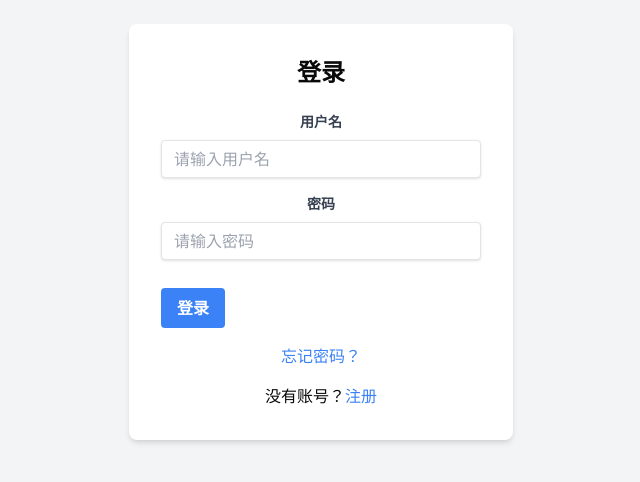
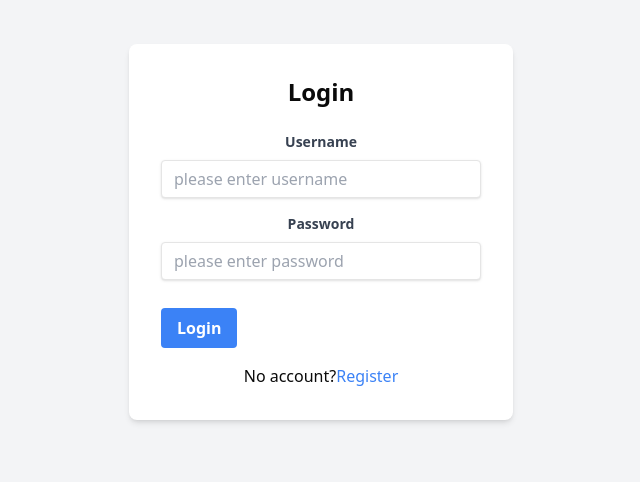
Before and after one commit to amandafanny/ai_agent_web, a Next.js app: page /login in a window 1280 px wide. Shown: the part 168-650 px from the top of the page, without its empty margins (319-959 px from the left). Built offline with nearby package versions, Linux system fonts and the light colour scheme; what @assistant-ui/react, @assistant-ui/react-markdown would draw is missing.

Commit message:
feat: copywriter

```diff
--- a/app/login/page.tsx
+++ b/app/login/page.tsx
@@ -22,7 +22,7 @@ export default function Login() {
       if (data.code === 0) {
         console.log("注册成功");
         setCookie("token", data.data.token);
-        window.location.href = "/";
+        window.location.href = "/agent";
       }
     }
   };
@@ -30,19 +30,19 @@ export default function Login() {
     <main className="text-center">
       <div className="flex items-center justify-center min-h-screen bg-gray-100">
         <div className="bg-white rounded-lg shadow-md p-8 w-96">
-          <h2 className="text-2xl font-bold mb-6 text-center">登录</h2>
+          <h2 className="text-2xl font-bold mb-6 text-center">Login</h2>
           <form>
             <div className="mb-4">
               <label
                 className="block text-gray-700 text-sm font-bold mb-2"
                 htmlFor="username"
               >
-                用户名
+                Username
               </label>
               <input
                 className="shadow appearance-none border rounded w-full py-2 px-3 text-gray-700 leading-tight focus:outline-none focus:shadow-outline"
                 id="username"
-                placeholder="请输入用户名"
+                placeholder="please enter username"
                 required
                 value={username}
                 onChange={(e) => {
@@ -55,13 +55,13 @@ export default function Login() {
                 className="block text-gray-700 text-sm font-bold mb-2"
                 htmlFor="password"
               >
-                密码
+                Password
               </label>
               <input
                 className="shadow appearance-none border rounded w-full py-2 px-3 text-gray-700 mb-3 leading-tight focus:outline-none focus:shadow-outline"
                 id="password"
                 type="password"
-                placeholder="请输入密码"
+                placeholder="please enter password"
                 required
                 value={password}
                 onChange={(e) => {
@@ -75,22 +75,17 @@ export default function Login() {
                 type="submit"
                 onClick={login}
               >
-                登录
+                Login
               </button>
             </div>
           </form>
           <div className="mt-4 text-center">
-            <a href="#" className="text-blue-500 hover:text-blue-800">
-              忘记密码？
-            </a>
-          </div>
-          <div className="mt-4 text-center">
-            <span>没有账号？</span>
+            <span>No account?</span>
             <Link
               href="/register"
               className="text-blue-500 hover:text-blue-800"
             >
-              注册
+              Register
             </Link>
           </div>
         </div>
--- a/app/register/page.tsx
+++ b/app/register/page.tsx
@@ -26,27 +26,27 @@ const Register = () => {
       ).json();
       console.log("data", data);
       if (data.code === 0) {
-        console.log("注册成功");
         setCookie("token", data.data.token);
+        window.location.href = "/agent";
       }
     }
   };
   return (
     <div className="flex items-center justify-center min-h-screen bg-gray-100">
       <div className="bg-white rounded-lg shadow-md p-8 w-96">
-        <h2 className="text-2xl font-bold mb-6 text-center">注册</h2>
+        <h2 className="text-2xl font-bold mb-6 text-center">Register</h2>
         <form>
           <div className="mb-4">
             <label
               className="block text-gray-700 text-sm font-bold mb-2"
               htmlFor="username"
             >
-              用户名
+              Username
             </label>
             <input
               className="shadow appearance-none border rounded w-full py-2 px-3 text-gray-700 leading-tight focus:outline-none focus:shadow-outline"
               id="username"
-              placeholder="请输入邮箱"
+              placeholder="Please enter username"
               required
               value={username}
               onChange={(e) => {
@@ -59,13 +59,13 @@ const Register = () => {
               className="block text-gray-700 text-sm font-bold mb-2"
               htmlFor="password"
             >
-              密码
+              Password
             </label>
             <input
               className="shadow appearance-none border rounded w-full py-2 px-3 text-gray-700 mb-3 leading-tight focus:outline-none focus:shadow-outline"
               id="password"
               type="password"
-              placeholder="请输入密码"
+              placeholder="Please enter password"
               required
               value={password}
               onChange={(e) => {
@@ -78,13 +78,13 @@ const Register = () => {
               className="block text-gray-700 text-sm font-bold mb-2"
               htmlFor="confirmPassword"
             >
-              确认密码
+              ConfirmPassword
             </label>
             <input
               className="shadow appearance-none border rounded w-full py-2 px-3 text-gray-700 mb-3 leading-tight focus:outline-none focus:shadow-outline"
               id="confirmPassword"
               type="password"
-              placeholder="请确认密码"
+              placeholder="Please enter confirmPassword"
               required
               value={confirmPassword}
               onChange={(e) => {
@@ -98,14 +98,14 @@ const Register = () => {
               type="submit"
               onClick={register}
             >
-              注册
+              Register
             </button>
           </div>
         </form>
         <div className="mt-4 text-center">
-          <span>已有账号？</span>
+          <span>Have Account</span>
           <a href="/login" className="text-blue-500 hover:text-blue-800">
-            登录
+            Login
           </a>
         </div>
       </div>
```
